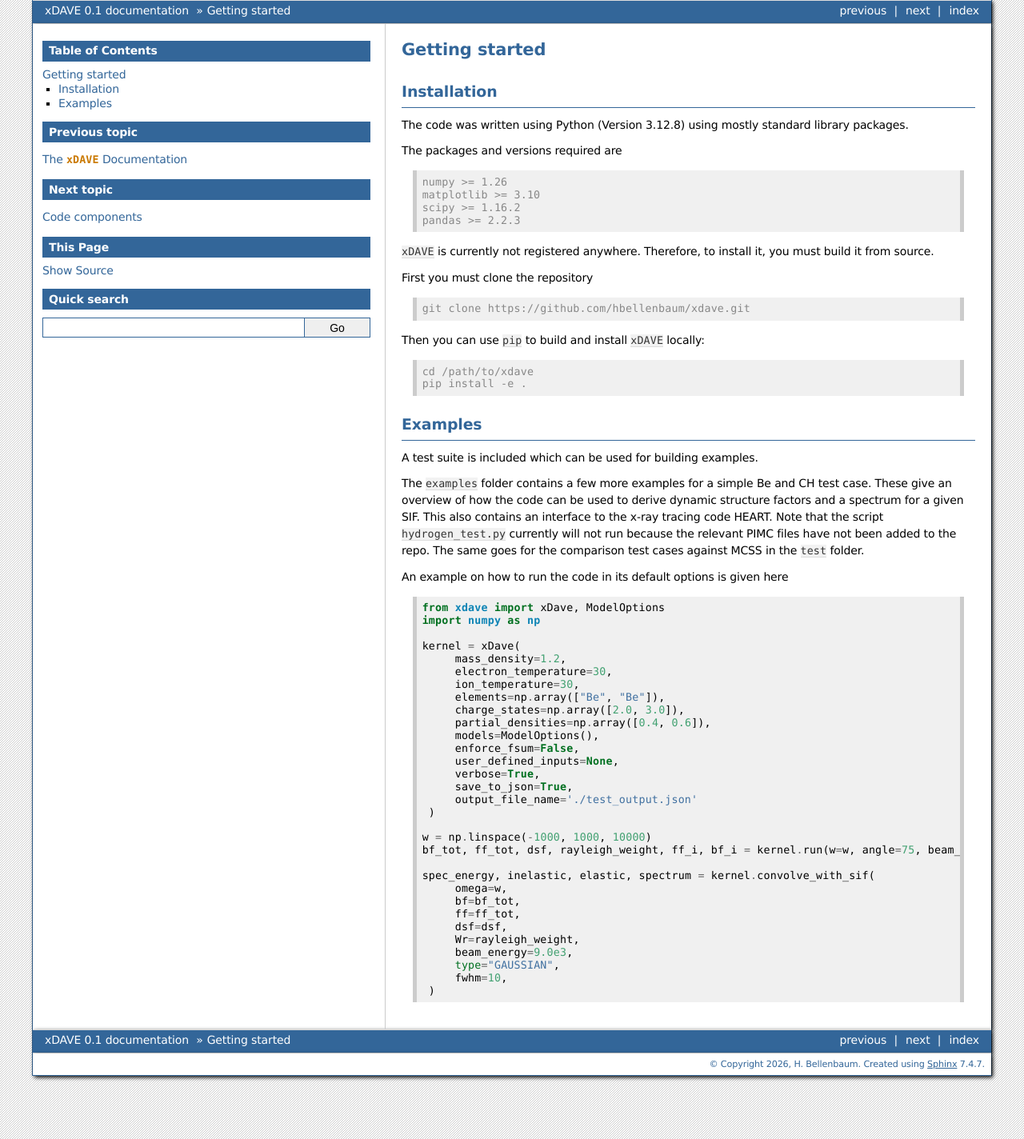
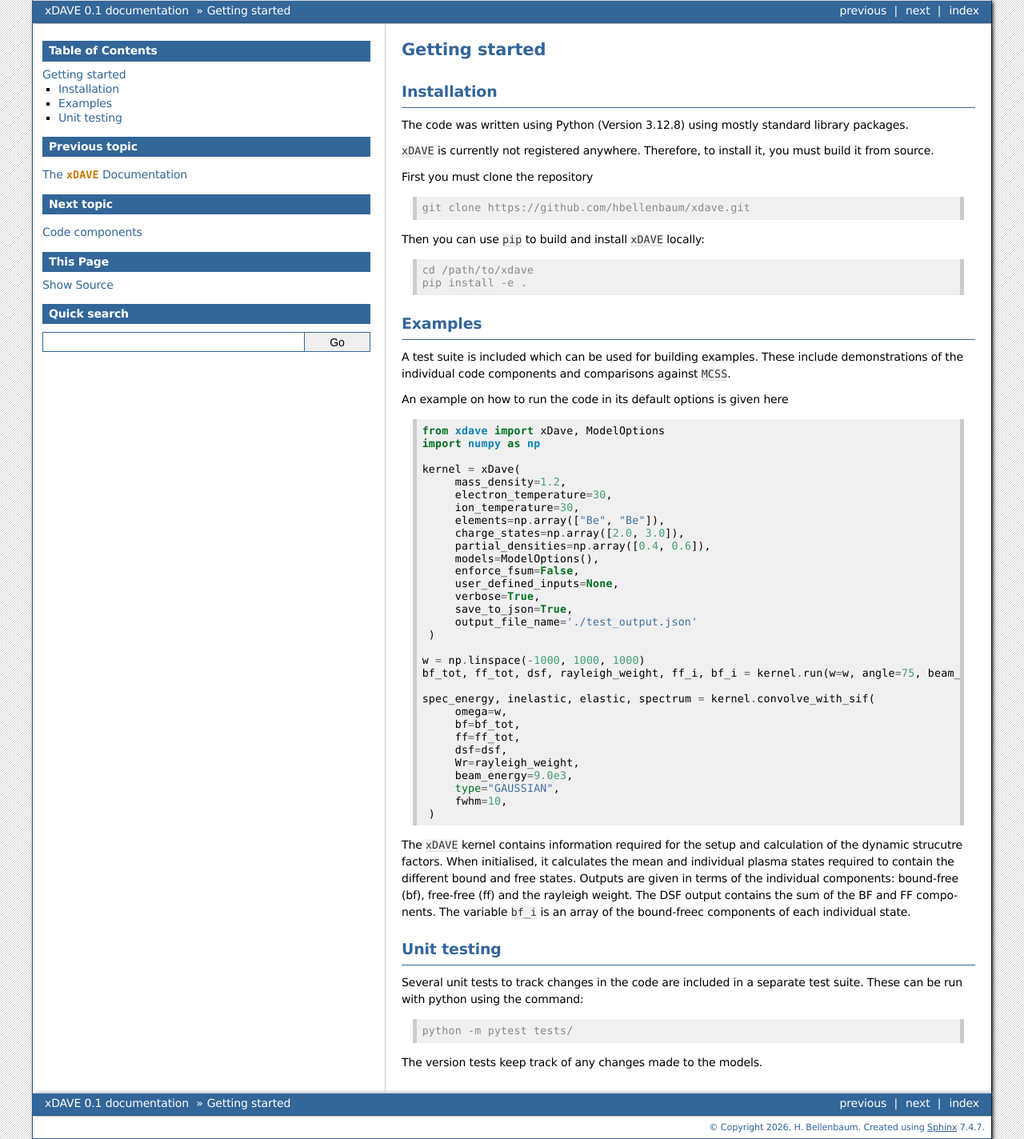
Before and after one commit to hbellenbaum/xdave, a Sphinx documentation site: the page built from docs/source/getting_started.rst, in a window 1280 px wide. Shown: the whole page at 80% size. Built offline with Sphinx 7.4.7, drawn with Linux system fonts in a browser that asks for light colours.

Commit message:
getting started docs cleaned up slightly

```diff
--- a/docs/source/getting_started.rst
+++ b/docs/source/getting_started.rst
@@ -7,14 +7,14 @@ Installation
 
 The code was written using Python (Version 3.12.8) using mostly standard library packages.
 
-The packages and versions required are
+.. The packages and versions required are
 
-.. code-block:: console
+.. .. code-block:: console
 
-   numpy >= 1.26
-   matplotlib >= 3.10
-   scipy >= 1.16.2
-   pandas >= 2.2.3
+..    numpy >= 1.26
+..    matplotlib >= 3.10
+..    scipy >= 1.16.2
+..    pandas >= 2.2.3
 
 ``xDAVE`` is currently not registered anywhere. Therefore, to install it, you must build it from source.
 
@@ -36,12 +36,7 @@ Examples
 ------------
 
 A test suite is included which can be used for building examples.
-
-The ``examples`` folder contains a few more examples for a simple Be and CH test case.
-These give an overview of how the code can be used to derive dynamic structure factors and a spectrum for a given SIF.
-This also contains an interface to the x-ray tracing code HEART.
-Note that the script ``hydrogen_test.py`` currently will not run because the relevant PIMC files have not been added to the repo.
-The same goes for the comparison test cases against MCSS in the ``test`` folder.
+These include demonstrations of the individual code components and comparisons against ``MCSS``.
 
 
 An example on how to run the code in its default options is given here
@@ -66,7 +61,7 @@ An example on how to run the code in its default options is given here
         output_file_name='./test_output.json'
     )
 
-   w = np.linspace(-1000, 1000, 10000)
+   w = np.linspace(-1000, 1000, 1000)
    bf_tot, ff_tot, dsf, rayleigh_weight, ff_i, bf_i = kernel.run(w=w, angle=75, beam_energy=9.0e3, mode="DYNAMIC")
 
    spec_energy, inelastic, elastic, spectrum = kernel.convolve_with_sif(
@@ -81,6 +76,25 @@ An example on how to run the code in its default options is given here
     )
 
 
+The ``xDAVE`` kernel contains information required for the setup and calculation of the dynamic strucutre factors.
+When initialised, it calculates the mean and individual plasma states required to contain the different bound and free states.
+Outputs are given in terms of the individual components: bound-free (bf), free-free (ff) and the rayleigh weight.
+The DSF output contains the sum of the BF and FF components.
+The variable ``bf_i`` is an array of the bound-freec components of each individual state.
+
+
+
+Unit testing
+-------------
+
+Several unit tests to track changes in the code are included in a separate test suite.
+These can be run with python using the command:
+
+.. code-block:: console
+
+    python -m pytest tests/
+
+The version tests keep track of any changes made to the models.
 
 .. toctree::
     :maxdepth: 2
```
